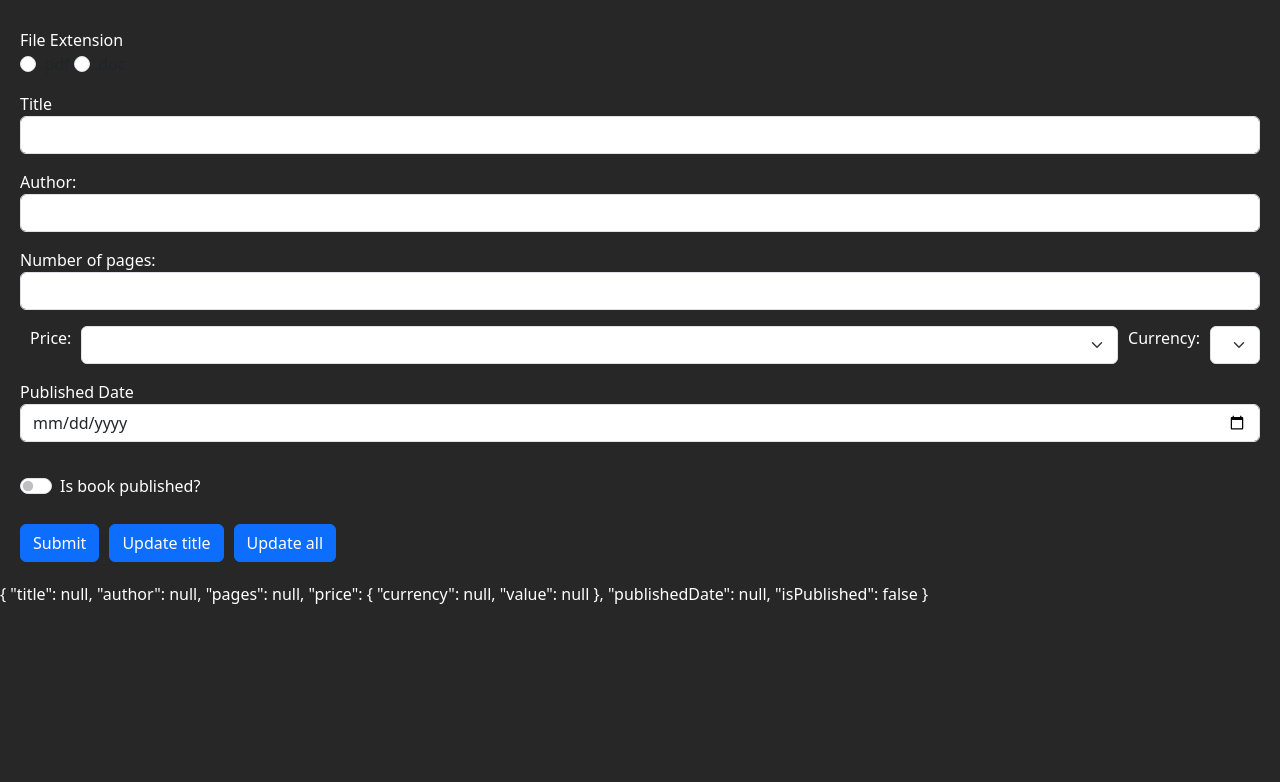
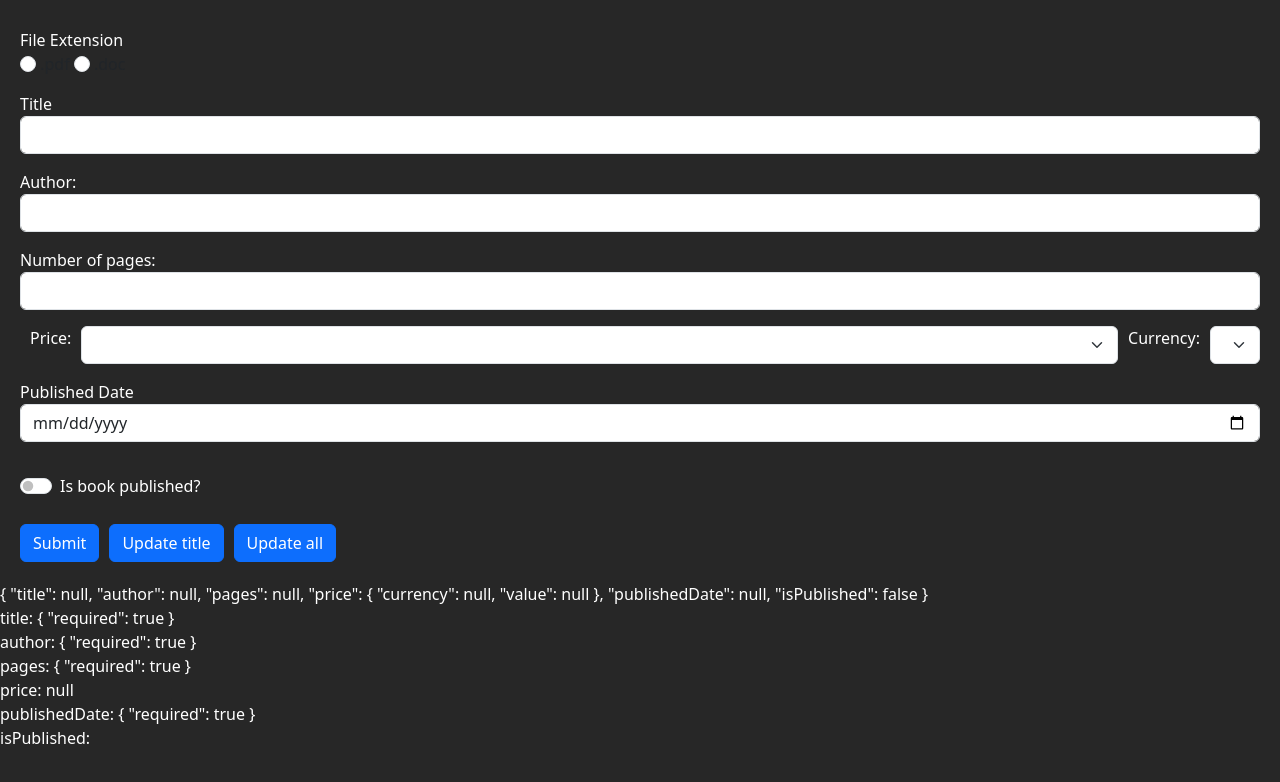
Before and after one commit to souhardya1/Angular, an Angular app in the folder Reactive-Forms/: page / in a window 1280 px wide. Shown: the top 782 px of the page. Built offline with nearby package versions, Linux system fonts and the light colour scheme.

Commit message:
simple validation messages

```diff
--- a/Reactive-Forms/src/app/sample-reactive-form/sample-reactive-form.component.css
+++ b/Reactive-Forms/src/app/sample-reactive-form/sample-reactive-form.component.css
@@ -27,3 +27,7 @@ label {
 button {
     margin: 0px 10px 0px 0px;
 }
+
+.validationErrors {
+    color: red
+}
--- a/Reactive-Forms/src/app/sample-reactive-form/sample-reactive-form.component.html
+++ b/Reactive-Forms/src/app/sample-reactive-form/sample-reactive-form.component.html
@@ -7,14 +7,24 @@
     <div class="form-group">
       <label for="Title">Title</label>
       <input type="text" class="form-control" id="Title" formControlName="title">
+      <label class="validationErrors" *ngIf="addBookForm.get('title')?.invalid && addBookForm.get('title')?.touched">
+        <span *ngIf="addBookForm.get('title')?.errors?.minlength">Minimum length is 5</span>
+        <span *ngIf="addBookForm.get('title')?.errors?.required">This is required</span>
+      </label>
     </div>
     <div class="form-group">
       <label for="Author">Author:</label>
       <input type="text" class="form-control" id="Author" formControlName="author">
+      <label class="validationErrors" *ngIf="addBookForm.get('author')?.invalid && addBookForm.get('author')?.touched">
+        <span *ngIf="addBookForm.get('author')?.errors?.required">This is required</span>
+      </label>
     </div>
     <div class="form-group">
         <label for="PageCount">Number of pages:</label>
         <input type="number" class="form-control" id="PageCount" formControlName="pages">
+        <label class="validationErrors" *ngIf="addBookForm.get('pages')?.invalid && addBookForm.get('pages')?.touched">
+          <span *ngIf="addBookForm.get('pages')?.errors?.required">This is required</span>
+        </label>
     </div>
     <div class="form-group price" formGroupName="price">
       <label for="Price">Price:</label>
@@ -29,6 +39,9 @@
     <div class="form-group">
         <label for="PublishedDate">Published Date</label>
         <input type="date" class="form-control" id="PublishedDate" formControlName="publishedDate">
+        <label class="validationErrors" *ngIf="addBookForm.get('publishedDate')?.invalid && addBookForm.get('publishedDate')?.touched">
+          <span *ngIf="addBookForm.get('publishedDate')?.errors?.required">This is required</span>
+        </label>
     </div><br>
     <div class="form-check form-switch">
       <label class="form-check-label" for="flexSwitchCheckDefault">Is book published?</label>
@@ -43,4 +56,12 @@
 
   <div style="color:white">
     {{ addBookForm.value | json }}
+    <div class="validations">
+      title: {{ addBookForm.get('title')?.valid ? '' : addBookForm.get('title')?.errors | json}}<br>
+      author: {{ addBookForm.get('author')?.valid ? '' : addBookForm.get('author')?.errors | json}}<br>
+      pages: {{ addBookForm.get('pages')?.valid ? '' : addBookForm.get('pages')?.errors | json}}<br>
+      price: {{ addBookForm.get('price')?.valid ? '' : addBookForm.get('price')?.errors | json}}<br>
+      publishedDate: {{ addBookForm.get('publishedDate')?.valid ? '' : addBookForm.get('publishedDate')?.errors | json}}<br>
+      isPublished: {{ addBookForm.get('isPublished')?.valid ? '' : addBookForm.get('isPublished')?.errors | json}}<br>
+    </div>
   </div>
--- a/Reactive-Forms/src/app/sample-reactive-form/sample-reactive-form.component.ts
+++ b/Reactive-Forms/src/app/sample-reactive-form/sample-reactive-form.component.ts
@@ -32,7 +32,7 @@ export class SampleReactiveFormComponent {
 
   private initForm(): void {
     this.addBookForm = new FormGroup({
-      title: new FormControl(null,Validators.required),
+      title: new FormControl(null,[Validators.required,Validators.minLength(5)]),
       author: new FormControl(null,Validators.required),
       pages: new FormControl(null,Validators.required),
       price: new FormGroup({
--- a/Reactive-Forms/tsconfig.json
+++ b/Reactive-Forms/tsconfig.json
@@ -5,7 +5,7 @@
     "outDir": "./dist/out-tsc",
     "strict": true,
     "noImplicitOverride": true,
-    "noPropertyAccessFromIndexSignature": true,
+    "noPropertyAccessFromIndexSignature": false,
     "noImplicitReturns": true,
     "noFallthroughCasesInSwitch": true,
     "skipLibCheck": true,
@@ -22,7 +22,7 @@
       "ES2022",
       "dom"
     ],
-    "strictPropertyInitialization":false
+    "strictPropertyInitialization":false,
   },
   "angularCompilerOptions": {
     "enableI18nLegacyMessageIdFormat": false,
```
